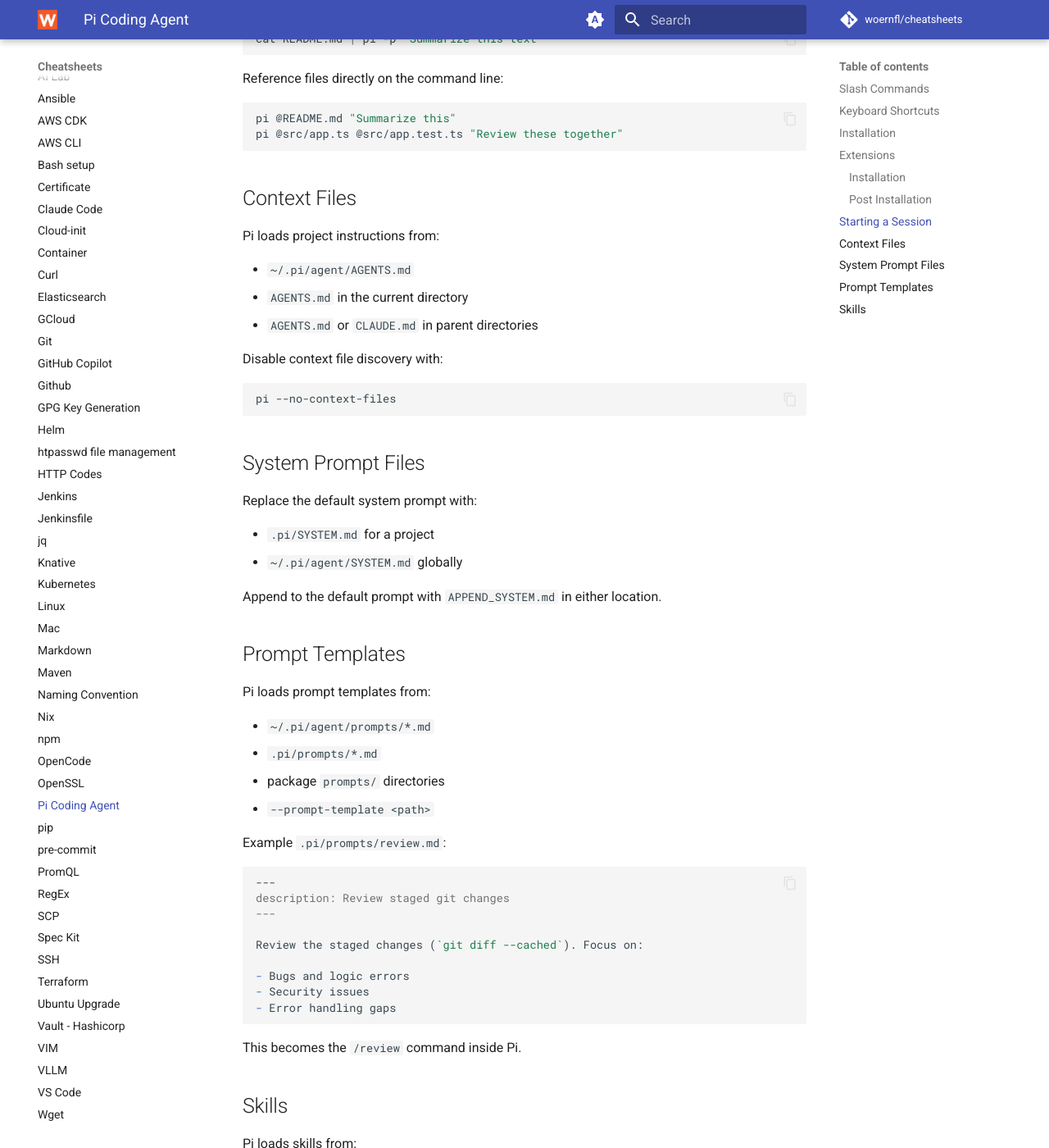
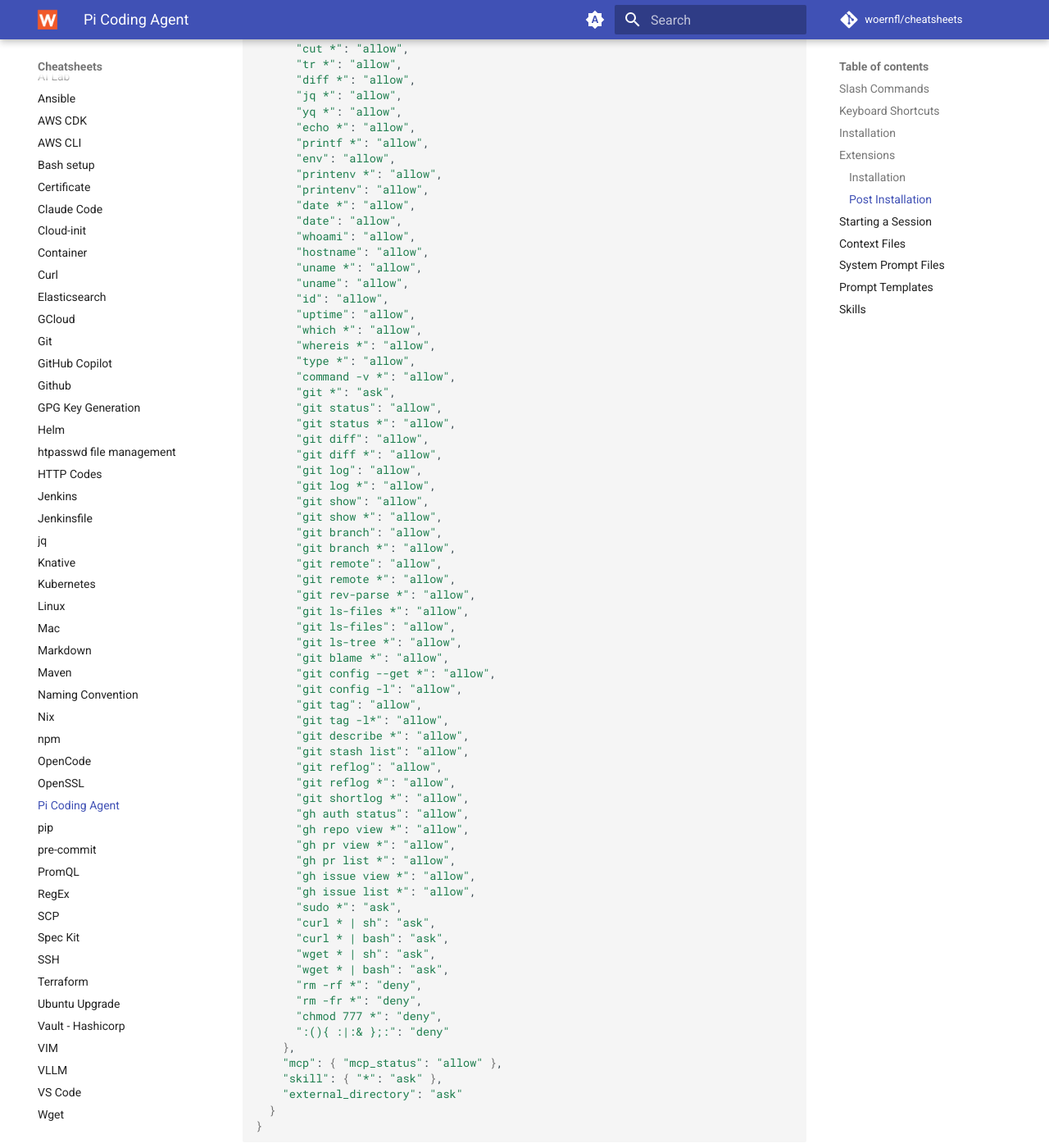
Before and after one commit to woernfl/cheatsheets, an MkDocs documentation site: the page built from docs/pi.md, in a window 1280 px wide and 1400 px high, scrolled down 3296 px. Shown: the whole window at 82% size. Built offline with MkDocs 1.6.1 and Material for MkDocs 9.7.7, drawn with Linux system fonts in a browser that asks for light colours; comment, search, counter and statistics services are not loaded; some of the changed text lies outside the part shown.

```diff
--- a/docs/pi.md
+++ b/docs/pi.md
@@ -99,9 +98,99 @@
     "read": "allow",
     "write": "deny",
     "edit": "deny",
+    "web_search": "allow",
+    "web_fetch": "ask",
     "bash": {
+      "ls *": "allow",
+      "ls": "allow",
+      "pwd": "allow",
+      "cat *": "allow",
+      "head *": "allow",
+      "tail *": "allow",
+      "less *": "allow",
+      "more *": "allow",
+      "file *": "allow",
+      "stat *": "allow",
+      "wc *": "allow",
+      "tree *": "allow",
+      "tree": "allow",
+      "realpath *": "allow",
+      "basename *": "allow",
+      "dirname *": "allow",
+      "readlink *": "allow",
+      "find *": "allow",
+      "grep *": "allow",
+      "rg *": "allow",
+      "ag *": "allow",
+      "fd *": "allow",
+      "awk *": "allow",
+      "sed *": "allow",
+      "sort *": "allow",
+      "uniq *": "allow",
+      "cut *": "allow",
+      "tr *": "allow",
+      "diff *": "allow",
+      "jq *": "allow",
+      "yq *": "allow",
+      "echo *": "allow",
+      "printf *": "allow",
+      "env": "allow",
+      "printenv *": "allow",
+      "printenv": "allow",
+      "date *": "allow",
+      "date": "allow",
+      "whoami": "allow",
+      "hostname": "allow",
+      "uname *": "allow",
+      "uname": "allow",
+      "id": "allow",
+      "uptime": "allow",
+      "which *": "allow",
+      "whereis *": "allow",
+      "type *": "allow",
+      "command -v *": "allow",
       "git *": "ask",
       "git status": "allow",
+      "git status *": "allow",
+      "git diff": "allow",
+      "git diff *": "allow",
+      "git log": "allow",
+      "git log *": "allow",
+      "git show": "allow",
+      "git show *": "allow",
+      "git branch": "allow",
+      "git branch *": "allow",
+      "git remote": "allow",
+      "git remote *": "allow",
+      "git rev-parse *": "allow",
+      "git ls-files *": "allow",
+      "git ls-files": "allow",
+      "git ls-tree *": "allow",
+      "git blame *": "allow",
+      "git config --get *": "allow",
+      "git config -l": "allow",
+      "git tag": "allow",
+      "git tag -l*": "allow",
+      "git describe *": "allow",
+      "git stash list": "allow",
+      "git reflog": "allow",
+      "git reflog *": "allow",
+      "git shortlog *": "allow",
+      "gh auth status": "allow",
+      "gh repo view *": "allow",
+      "gh pr view *": "allow",
+      "gh pr list *": "allow",
+      "gh issue view *": "allow",
+      "gh issue list *": "allow",
+      "sudo *": "ask",
+      "curl * | sh": "ask",
+      "curl * | bash": "ask",
+      "wget * | sh": "ask",
+      "wget * | bash": "ask",
+      "rm -rf *": "deny",
+      "rm -fr *": "deny",
+      "chmod 777 *": "deny",
+      ":(){ :|:& };:": "deny"
     },
     "mcp": { "mcp_status": "allow" },
     "skill": { "*": "ask" },
```
Also changed, not shown: other parts of docs/pi.md (+1 -2 lines).
